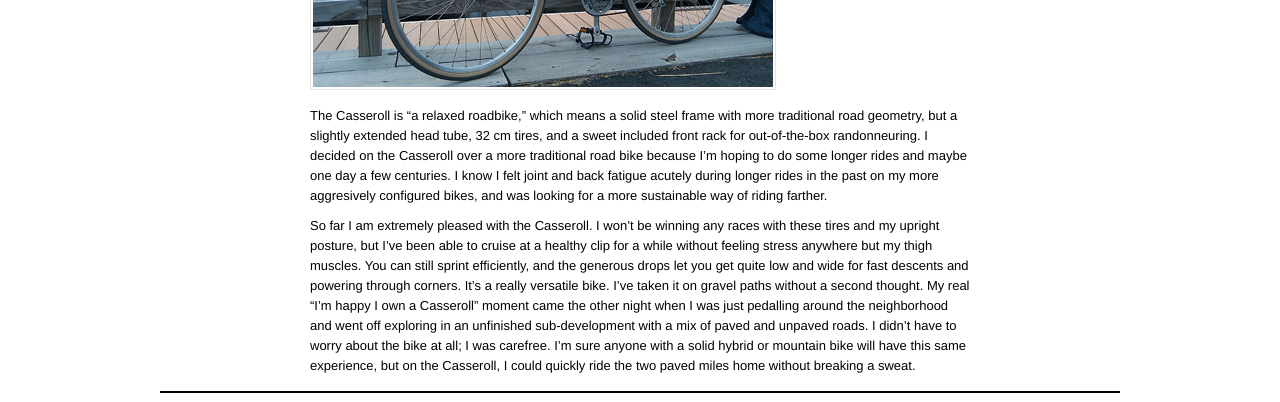
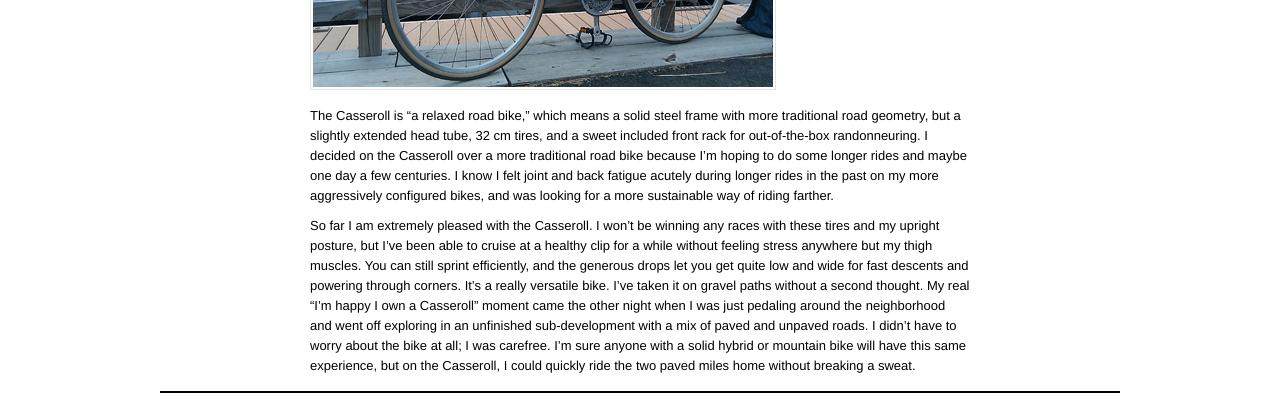
Before and after one commit to evanseyf/blog, a Jekyll site: the page built from _posts/2011-08-13-new-wheels.markdown, in a window 1280 px wide. Shown: the part 607-1009 px from the top of the page. Built offline with Jekyll 4.4.1, drawn with Linux system fonts in a browser that asks for light colours; Markdown is read by kramdown in place of the engine named in the settings.

Commit message:
spell check

```diff
--- a/_posts/2011-08-13-new-wheels.markdown
+++ b/_posts/2011-08-13-new-wheels.markdown
@@ -7,6 +7,6 @@ After years of making due with generously donated but poorly fitting bikes, I fi
 
 ![My new bike down at North Shores](/images/casseroll-at-north-shores.jpg "My new bike down at North Shores")
 
-The Casseroll is "a relaxed roadbike," which means a solid steel frame with more traditional road geometry, but a slightly extended head tube, 32 cm tires, and a sweet included front rack for out-of-the-box randonneuring. I decided on the Casseroll over a more traditional road bike because I'm hoping to do some longer rides and maybe one day a few centuries. I know I felt joint and back fatigue acutely during longer rides in the past on my more aggresively configured bikes, and was looking for a more sustainable way of riding farther.
+The Casseroll is "a relaxed road bike," which means a solid steel frame with more traditional road geometry, but a slightly extended head tube, 32 cm tires, and a sweet included front rack for out-of-the-box randonneuring. I decided on the Casseroll over a more traditional road bike because I'm hoping to do some longer rides and maybe one day a few centuries. I know I felt joint and back fatigue acutely during longer rides in the past on my more aggressively configured bikes, and was looking for a more sustainable way of riding farther.
 
-So far I am extremely pleased with the Casseroll. I won't be winning any races with these tires and my upright posture, but I've been able to cruise at a healthy clip for a while without feeling stress anywhere but my thigh muscles. You can still sprint efficiently, and the generous drops let you get quite low and wide for fast descents and powering through corners. It's a really versatile bike. I've taken it on gravel paths without a second thought. My real "I'm happy I own a Casseroll" moment came the other night when I was just pedalling around the neighborhood and went off exploring in an unfinished sub-development with a mix of paved and unpaved roads. I didn't have to worry about the bike at all; I was carefree. I'm sure anyone with a solid hybrid or mountain bike will have this same experience, but on the Casseroll, I could quickly ride the two paved miles home without breaking a sweat.
+So far I am extremely pleased with the Casseroll. I won't be winning any races with these tires and my upright posture, but I've been able to cruise at a healthy clip for a while without feeling stress anywhere but my thigh muscles. You can still sprint efficiently, and the generous drops let you get quite low and wide for fast descents and powering through corners. It's a really versatile bike. I've taken it on gravel paths without a second thought. My real "I'm happy I own a Casseroll" moment came the other night when I was just pedaling around the neighborhood and went off exploring in an unfinished sub-development with a mix of paved and unpaved roads. I didn't have to worry about the bike at all; I was carefree. I'm sure anyone with a solid hybrid or mountain bike will have this same experience, but on the Casseroll, I could quickly ride the two paved miles home without breaking a sweat.
```
